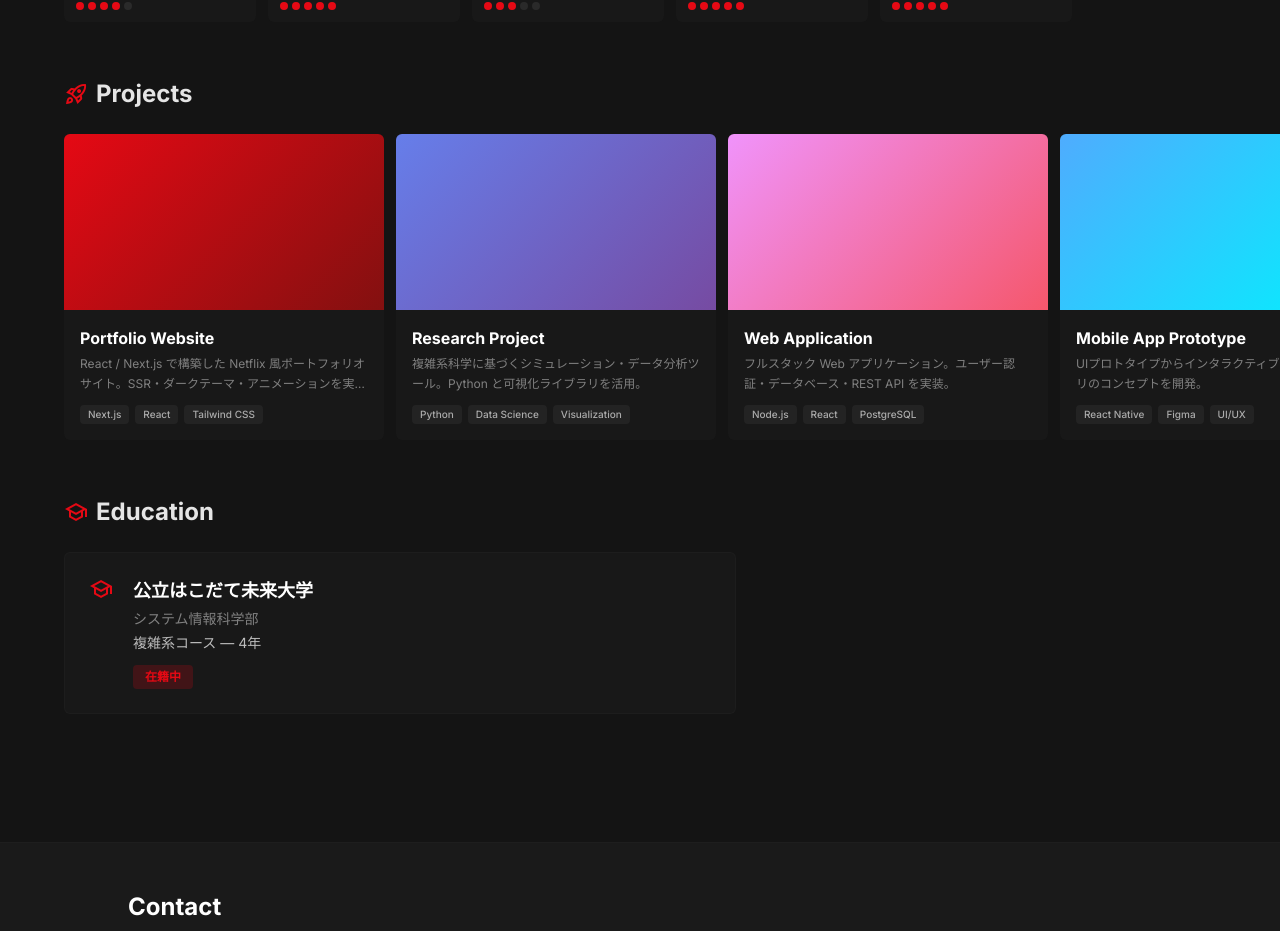
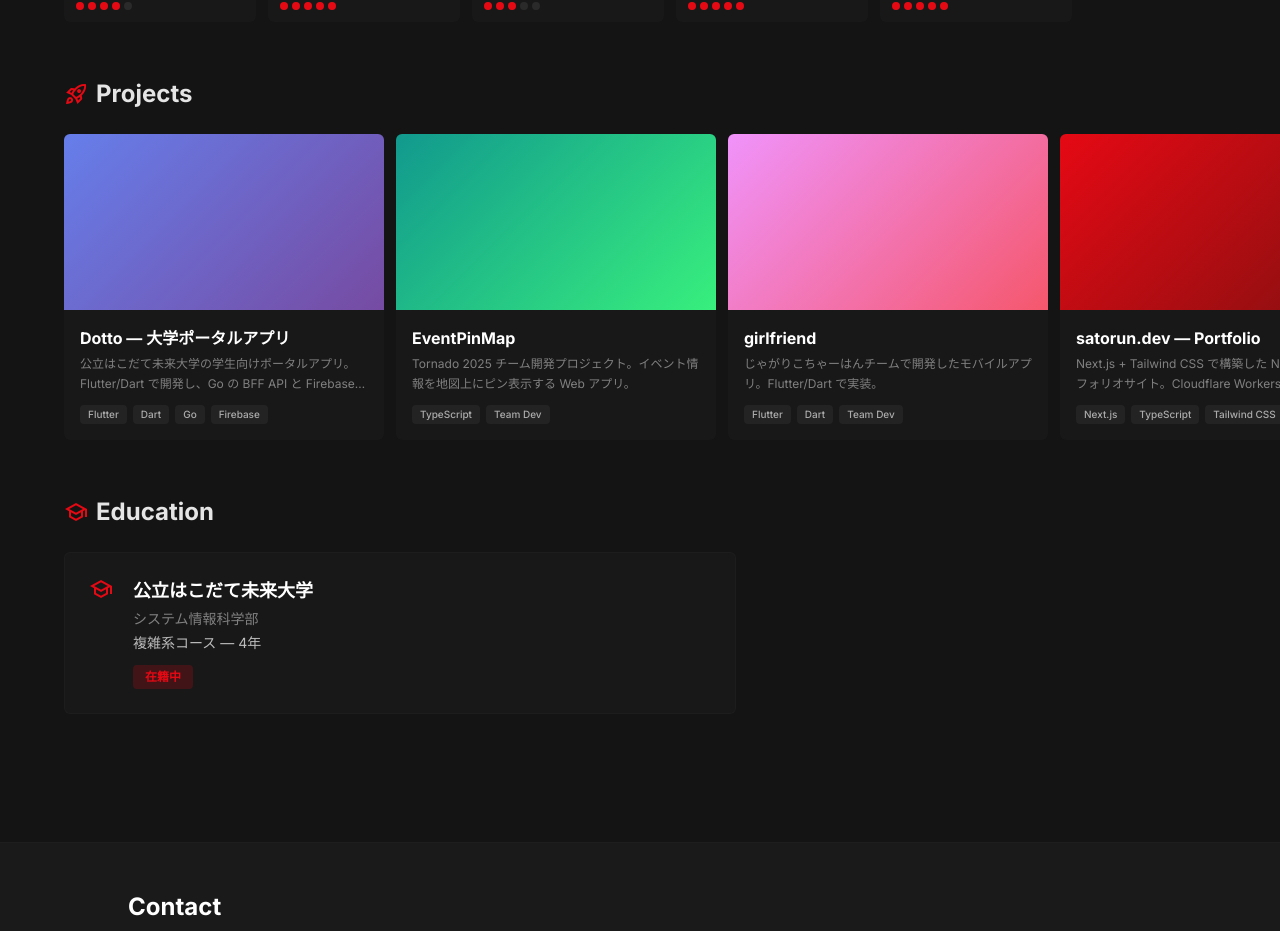
Before and after one commit to satorutkhs/satorun.dev, a Next.js app: page / in a window 1280 px wide. Shown: the part 1558-2489 px from the top of the page. Built offline with nearby package versions, Linux system fonts and the light colour scheme.

Commit message:
プロジェクト欄を実際のGitHubリポジトリ・コントリビューション情報に更新

```diff
--- a/app/components/Footer.tsx
+++ b/app/components/Footer.tsx
@@ -10,7 +10,7 @@ export default function Footer() {
           </p>
           <div className="flex flex-wrap gap-4">
             <a
-              href="https://github.com/"
+              href="https://github.com/satorutkhs"
               target="_blank"
               rel="noopener noreferrer"
               className="inline-flex items-center gap-2 px-5 py-2.5 bg-nf-gray/50 hover:bg-nf-gray text-white text-sm font-medium rounded transition-colors"
--- a/app/page.tsx
+++ b/app/page.tsx
@@ -40,32 +40,52 @@ const skills = {
 
 const projects = [
   {
-    title: "Portfolio Website",
+    title: "Dotto — 大学ポータルアプリ",
     description:
-      "React / Next.js で構築した Netflix 風ポートフォリオサイト。SSR・ダークテーマ・アニメーションを実装。",
-    tags: ["Next.js", "React", "Tailwind CSS"],
-    imageGradient: "linear-gradient(135deg, #E50914 0%, #831010 100%)",
+      "公立はこだて未来大学の学生向けポータルアプリ。Flutter/Dart で開発し、Go の BFF API と Firebase を活用。プロジェクト学習として3年間継続開発中。⭐9",
+    tags: ["Flutter", "Dart", "Go", "Firebase"],
+    imageGradient: "linear-gradient(135deg, #667eea 0%, #764ba2 100%)",
+    link: "https://github.com/fun-dotto",
   },
   {
-    title: "Research Project",
+    title: "EventPinMap",
     description:
-      "複雑系科学に基づくシミュレーション・データ分析ツール。Python と可視化ライブラリを活用。",
-    tags: ["Python", "Data Science", "Visualization"],
-    imageGradient: "linear-gradient(135deg, #667eea 0%, #764ba2 100%)",
+      "Tornado 2025 チーム開発プロジェクト。イベント情報を地図上にピン表示する Web アプリ。",
+    tags: ["TypeScript", "Team Dev"],
+    imageGradient: "linear-gradient(135deg, #11998e 0%, #38ef7d 100%)",
+    link: "https://github.com/Tornado2025-team03/eventpinmap",
   },
   {
-    title: "Web Application",
+    title: "girlfriend",
     description:
-      "フルスタック Web アプリケーション。ユーザー認証・データベース・REST API を実装。",
-    tags: ["Node.js", "React", "PostgreSQL"],
+      "じゃがりこちゃーはんチームで開発したモバイルアプリ。Flutter/Dart で実装。",
+    tags: ["Flutter", "Dart", "Team Dev"],
     imageGradient: "linear-gradient(135deg, #f093fb 0%, #f5576c 100%)",
+    link: "https://github.com/Jagariko-fried-rice/girlfriend",
   },
   {
-    title: "Mobile App Prototype",
+    title: "satorun.dev — Portfolio",
     description:
-      "UIプロトタイプからインタラクティブなモバイルアプリのコンセプトを開発。",
-    tags: ["React Native", "Figma", "UI/UX"],
+      "Next.js + Tailwind CSS で構築した Netflix 風ポートフォリオサイト。Cloudflare Workers にデプロイ。",
+    tags: ["Next.js", "TypeScript", "Tailwind CSS"],
+    imageGradient: "linear-gradient(135deg, #E50914 0%, #831010 100%)",
+    link: "https://github.com/satorutkhs/satorun.dev",
+  },
+  {
+    title: "SUUMO コンテスト作品",
+    description:
+      "wowbase コンテストに出展した不動産系 Web アプリケーション。Vercel にデプロイ。",
+    tags: ["TypeScript", "React", "Vercel"],
     imageGradient: "linear-gradient(135deg, #4facfe 0%, #00f2fe 100%)",
+    link: "https://github.com/satorutkhs/wowbase-contest-suumo2",
+  },
+  {
+    title: "JS Gallery Workshop",
+    description:
+      "JavaScript のワークショップ用に作成したギャラリーアプリケーション。",
+    tags: ["JavaScript", "HTML", "CSS"],
+    imageGradient: "linear-gradient(135deg, #f7971e 0%, #ffd200 100%)",
+    link: "https://github.com/satorutkhs/js-gallery-ws",
   },
 ];
 
@@ -168,6 +188,7 @@ export default function Home() {
                 description={project.description}
                 tags={project.tags}
                 imageGradient={project.imageGradient}
+                link={project.link}
               />
             ))}
           </ContentRow>
```
